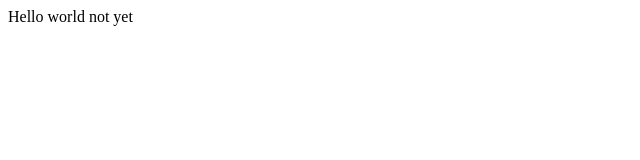
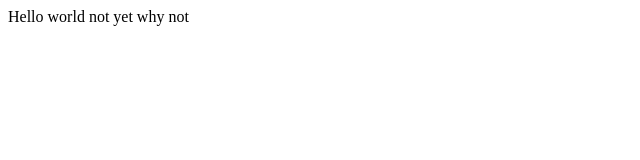
Before and after one commit to nedkim/opentutorials-ned, a plain HTML site: page index.html in a window 1280 px wide. Shown: the full height of the page, 0-640 px from the left. Drawn offline with Linux system fonts and the light colour scheme.

```diff
--- a/index.html
+++ b/index.html
@@ -21,5 +21,6 @@
     <body>
         Hello world
         not yet
+        why not
     </body>
 </html>
```
